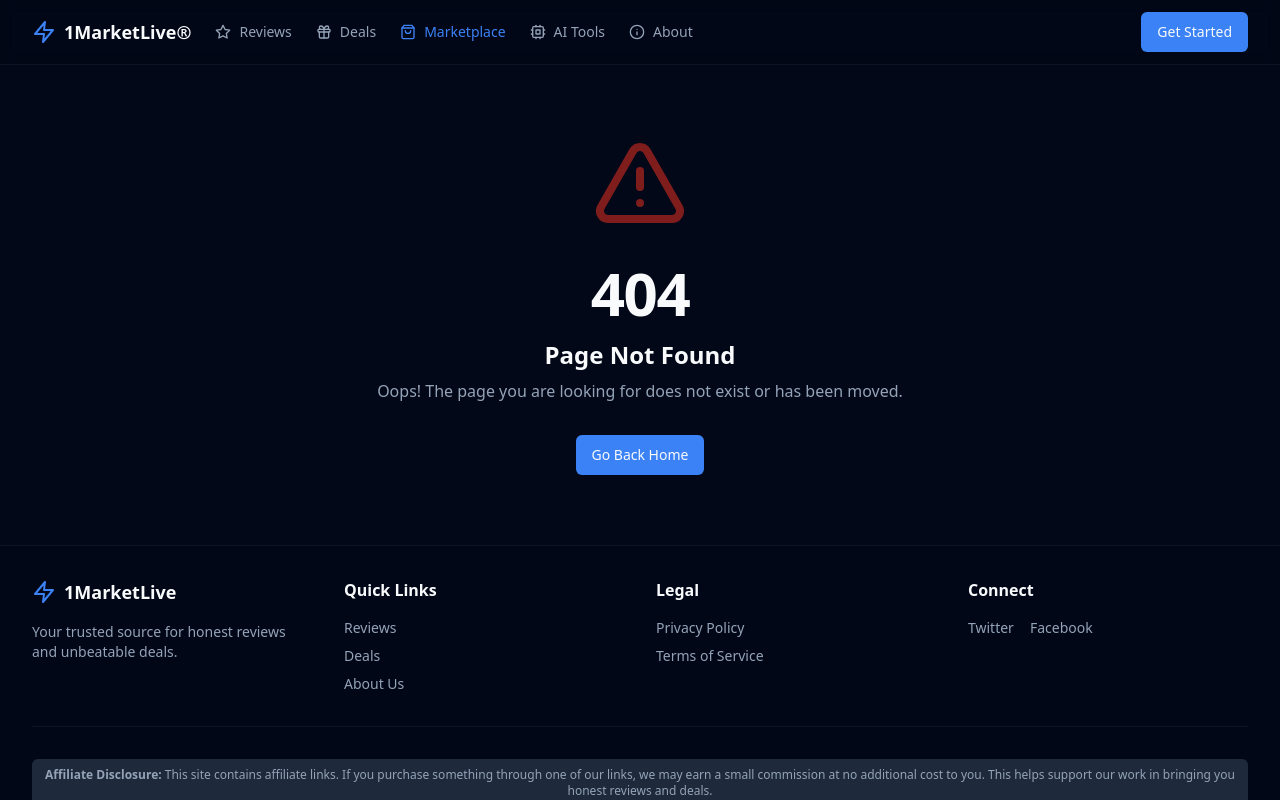
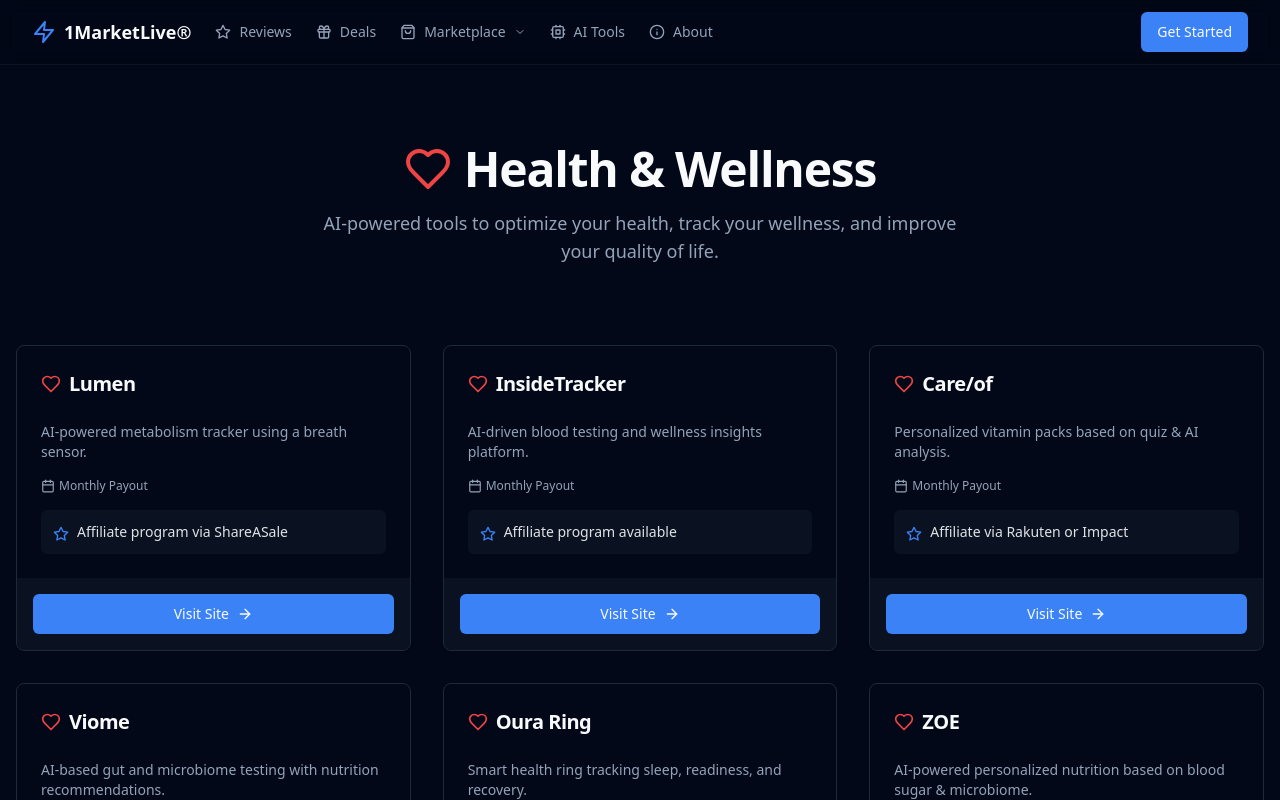
Before and after one commit to jjddean/horizon, a React (Vite) app: page /marketplace/health in a window 1280 px wide. Shown: the top 800 px of the page. Built offline with nearby package versions, Linux system fonts and the light colour scheme.

Commit message:
Add Health Submenu to Marketplace

```diff
--- a/src/App.jsx
+++ b/src/App.jsx
@@ -6,6 +6,7 @@
     import ReviewsPage from '@/pages/ReviewsPage';
     import DealsPage from '@/pages/DealsPage';
     import MarketplacePage from '@/pages/MarketplacePage';
+    import HealthPage from '@/pages/HealthPage';
     import AiToolsPage from '@/pages/AiToolsPage';
     import AboutPage from '@/pages/AboutPage';
     import NotFoundPage from '@/pages/NotFoundPage';
@@ -22,6 +23,7 @@
                 <Route path="/reviews" element={<ReviewsPage />} />
                 <Route path="/deals" element={<DealsPage />} />
                 <Route path="/marketplace" element={<MarketplacePage />} />
+                <Route path="/marketplace/health" element={<HealthPage />} />
                 <Route path="/ai-tools" element={<AiToolsPage />} />
                 <Route path="/about" element={<AboutPage />} />
                 <Route path="*" element={<NotFoundPage />} />
--- a/src/components/layout/Header.jsx
+++ b/src/components/layout/Header.jsx
@@ -1,7 +1,7 @@
 import React, { useState } from 'react';
     import { NavLink } from 'react-router-dom';
     import { motion } from 'framer-motion';
-    import { Zap, Menu, X, Gift, Star, Info, Cpu, ShoppingBag } from 'lucide-react';
+    import { Zap, Menu, X, Gift, Star, Info, Cpu, ShoppingBag, ChevronDown, Heart } from 'lucide-react';
     import { Button } from '@/components/ui/button';
     import { useToast } from '@/components/ui/use-toast';
 
@@ -21,10 +21,12 @@
 
     const Header = () => {
       const [isOpen, setIsOpen] = useState(false);
+      const [isMarketplaceOpen, setIsMarketplaceOpen] = useState(false);
       const { toast } = useToast();
 
       const toggleMenu = () => setIsOpen(!isOpen);
       const closeMenu = () => setIsOpen(false);
+      const toggleMarketplace = () => setIsMarketplaceOpen(!isMarketplaceOpen);
 
       const handleGetStartedClick = () => {
         toast({
@@ -47,9 +49,38 @@
               <NavItem to="/deals">
                 <Gift className="h-4 w-4" /> Deals
               </NavItem>
-              <NavItem to="/marketplace">
-                <ShoppingBag className="h-4 w-4" /> Marketplace
-              </NavItem>
+              <div className="relative group">
+                <button
+                  className="flex items-center gap-2 text-sm font-medium transition-colors hover:text-primary text-muted-foreground"
+                  onMouseEnter={() => setIsMarketplaceOpen(true)}
+                  onMouseLeave={() => setIsMarketplaceOpen(false)}
+                >
+                  <ShoppingBag className="h-4 w-4" /> Marketplace
+                  <ChevronDown className="h-3 w-3" />
+                </button>
+                {isMarketplaceOpen && (
+                  <div
+                    className="absolute top-full left-0 mt-2 w-48 bg-background border border-border rounded-md shadow-lg z-50"
+                    onMouseEnter={() => setIsMarketplaceOpen(true)}
+                    onMouseLeave={() => setIsMarketplaceOpen(false)}
+                  >
+                    <NavLink
+                      to="/marketplace"
+                      className="block px-4 py-2 text-sm text-muted-foreground hover:text-primary hover:bg-secondary/50 transition-colors"
+                    >
+                      <ShoppingBag className="inline h-4 w-4 mr-2" />
+                      All Products
+                    </NavLink>
+                    <NavLink
+                      to="/marketplace/health"
+                      className="block px-4 py-2 text-sm text-muted-foreground hover:text-primary hover:bg-secondary/50 transition-colors"
+                    >
+                      <Heart className="inline h-4 w-4 mr-2" />
+                      Health & Wellness
+                    </NavLink>
+                  </div>
+                )}
+              </div>
               <NavItem to="/ai-tools">
                 <Cpu className="h-4 w-4" /> AI Tools
               </NavItem>
@@ -78,6 +109,7 @@
                 <NavItem to="/reviews" onClick={closeMenu}>Reviews</NavItem>
                 <NavItem to="/deals" onClick={closeMenu}>Deals</NavItem>
                 <NavItem to="/marketplace" onClick={closeMenu}>Marketplace</NavItem>
+                <NavItem to="/marketplace/health" onClick={closeMenu}>Health & Wellness</NavItem>
                 <NavItem to="/ai-tools" onClick={closeMenu}>AI Tools</NavItem>
                 <NavItem to="/about" onClick={closeMenu}>About</NavItem>
               </nav>
--- /dev/null
+++ b/src/pages/HealthPage.jsx
@@ -0,0 +1,211 @@
+import React from 'react';
+import { Helmet } from 'react-helmet';
+import PageAnimator from '@/components/shared/PageAnimator';
+import { Card, CardContent, CardFooter, CardHeader, CardTitle } from '@/components/ui/card';
+import { Button } from '@/components/ui/button';
+import { Heart, ArrowRight, Calendar, Star } from 'lucide-react';
+import { motion } from 'framer-motion';
+
+const healthTools = [
+  {
+    name: 'Lumen',
+    description: 'AI-powered metabolism tracker using a breath sensor.',
+    link: 'https://www.lumen.me',
+    payout: 'Monthly',
+    highlight: 'Affiliate program via ShareASale'
+  },
+  {
+    name: 'InsideTracker',
+    description: 'AI-driven blood testing and wellness insights platform.',
+    link: 'https://www.insidetracker.com',
+    payout: 'Monthly',
+    highlight: 'Affiliate program available'
+  },
+  {
+    name: 'Care/of',
+    description: 'Personalized vitamin packs based on quiz & AI analysis.',
+    link: 'https://takecareof.com',
+    payout: 'Monthly',
+    highlight: 'Affiliate via Rakuten or Impact'
+  },
+  {
+    name: 'Viome',
+    description: 'AI-based gut and microbiome testing with nutrition recommendations.',
+    link: 'https://www.viome.com',
+    payout: 'Monthly',
+    highlight: 'Active affiliate program'
+  },
+  {
+    name: 'Oura Ring',
+    description: 'Smart health ring tracking sleep, readiness, and recovery.',
+    link: 'https://ouraring.com',
+    payout: 'Monthly',
+    highlight: 'Affiliate program available'
+  },
+  {
+    name: 'ZOE',
+    description: 'AI-powered personalized nutrition based on blood sugar & microbiome.',
+    link: 'https://joinzoe.com',
+    payout: 'Monthly',
+    highlight: 'Affiliate/partner program available'
+  },
+  {
+    name: 'Wellory',
+    description: 'AI-supported nutrition coaching app.',
+    link: 'https://www.wellory.com',
+    payout: 'Monthly',
+    highlight: 'Partner program offered'
+  },
+  {
+    name: 'Eight Sleep',
+    description: 'Smart mattress and AI sleep tracking system.',
+    link: 'https://www.eightsleep.com',
+    payout: 'Monthly',
+    highlight: 'Affiliate via ShareASale'
+  },
+  {
+    name: 'Headspace',
+    description: 'Meditation and mental wellness app with AI personalization.',
+    link: 'https://www.headspace.com',
+    payout: 'Monthly',
+    highlight: 'Affiliate via Impact'
+  },
+  {
+    name: 'WHOOP',
+    description: 'Health wearable with AI-based recovery, strain & sleep analytics.',
+    link: 'https://www.whoop.com',
+    payout: 'Monthly',
+    highlight: 'Affiliate program supported'
+  },
+  {
+    name: 'BetterHelp',
+    description: 'AI-enhanced mental health therapy platform (matching + tracking).',
+    link: 'https://www.betterhelp.com',
+    payout: 'Monthly',
+    highlight: 'Affiliate via CJ Affiliate'
+  },
+  {
+    name: 'Levels Health',
+    description: 'AI-based metabolic monitoring with continuous glucose tracking.',
+    link: 'https://www.levelshealth.com',
+    payout: 'Monthly',
+    highlight: 'Invite + partner referral program'
+  },
+  {
+    name: 'Nutrisense',
+    description: 'Real-time glucose monitoring + AI food impact insights.',
+    link: 'https://www.nutrisense.io',
+    payout: 'Monthly',
+    highlight: 'Affiliate program available'
+  },
+  {
+    name: 'Ava',
+    description: 'AI wearable for women\'s health and fertility tracking.',
+    link: 'https://www.avawomen.com',
+    payout: 'Monthly',
+    highlight: 'Affiliate via ShareASale'
+  },
+  {
+    name: 'Tempdrop',
+    description: 'Smart wearable for AI-powered fertility and ovulation tracking.',
+    link: 'https://www.tempdrop.com',
+    payout: 'Monthly',
+    highlight: 'Affiliate program available'
+  }
+];
+
+const HealthToolCard = ({ tool }) => {
+  return (
+    <motion.div
+      whileHover={{ y: -5, boxShadow: "0px 10px 30px -5px rgba(99, 102, 241, 0.2)" }}
+      transition={{ duration: 0.3 }}
+      className="h-full"
+    >
+      <Card className="overflow-hidden h-full flex flex-col bg-card border-border hover:border-primary/50 transition-colors duration-300">
+        <CardHeader>
+          <CardTitle className="text-xl font-bold flex items-center gap-2">
+            <Heart className="h-5 w-5 text-red-500" />
+            {tool.name}
+          </CardTitle>
+        </CardHeader>
+        <CardContent className="flex-grow space-y-4">
+          <p className="text-sm text-muted-foreground">{tool.description}</p>
+          <div className="flex items-center text-xs text-muted-foreground gap-4">
+            <div className="flex items-center gap-1">
+              <Calendar className="w-3.5 h-3.5" />
+              <span>{tool.payout} Payout</span>
+            </div>
+          </div>
+          <div className="flex items-start gap-2 text-sm bg-secondary/30 p-3 rounded-md">
+            <Star className="w-4 h-4 text-primary mt-1 flex-shrink-0" />
+            <p className="text-foreground/90">{tool.highlight}</p>
+          </div>
+        </CardContent>
+        <CardFooter className="p-4 bg-secondary/30 mt-auto">
+          <Button asChild className="w-full">
+            <a href={tool.link} target="_blank" rel="noopener noreferrer sponsored">
+              Visit Site <ArrowRight className="ml-2 h-4 w-4" />
+            </a>
+          </Button>
+        </CardFooter>
+      </Card>
+    </motion.div>
+  );
+};
+
+const HealthPage = () => {
+  return (
+    <PageAnimator>
+      <Helmet>
+        <title>Health & Wellness Tools - 1MarketLive</title>
+        <meta name="description" content="Discover AI-powered health and wellness tools for metabolism tracking, sleep optimization, nutrition coaching, and mental health support." />
+      </Helmet>
+      <div className="container mx-auto px-4 py-8">
+        <section className="text-center py-12">
+          <div className="flex items-center justify-center gap-3 mb-4">
+            <Heart className="h-12 w-12 text-red-500" />
+            <h1 className="text-4xl md:text-5xl font-extrabold tracking-tight">Health & Wellness</h1>
+          </div>
+          <p className="max-w-2xl mx-auto text-lg text-muted-foreground">
+            AI-powered tools to optimize your health, track your wellness, and improve your quality of life.
+          </p>
+        </section>
+
+        <section className="py-8">
+          <div className="grid grid-cols-1 md:grid-cols-2 lg:grid-cols-3 gap-8">
+            {healthTools.map(tool => (
+              <HealthToolCard key={tool.name} tool={tool} />
+            ))}
+          </div>
+        </section>
+
+        <section className="py-16 text-center">
+          <div className="bg-gradient-to-r from-red-500/10 to-pink-500/10 rounded-lg p-8">
+            <Heart className="h-16 w-16 text-red-500 mx-auto mb-4" />
+            <h2 className="text-2xl font-bold mb-4">Transform Your Health Journey</h2>
+            <p className="text-muted-foreground mb-6 max-w-2xl mx-auto">
+              These AI-powered health tools use cutting-edge technology to provide personalized insights,
+              track your progress, and help you make informed decisions about your wellness.
+            </p>
+            <div className="grid grid-cols-1 md:grid-cols-3 gap-6 max-w-4xl mx-auto text-sm">
+              <div className="bg-background/50 p-4 rounded-lg">
+                <h3 className="font-semibold mb-2">🧬 Personalized Insights</h3>
+                <p className="text-muted-foreground">AI analyzes your unique data to provide tailored recommendations</p>
+              </div>
+              <div className="bg-background/50 p-4 rounded-lg">
+                <h3 className="font-semibold mb-2">📊 Real-time Tracking</h3>
+                <p className="text-muted-foreground">Monitor your health metrics continuously with smart wearables</p>
+              </div>
+              <div className="bg-background/50 p-4 rounded-lg">
+                <h3 className="font-semibold mb-2">🎯 Goal Achievement</h3>
+                <p className="text-muted-foreground">Set and reach your wellness goals with AI-powered coaching</p>
+              </div>
+            </div>
+          </div>
+        </section>
+      </div>
+    </PageAnimator>
+  );
+};
+
+export default HealthPage;
```
